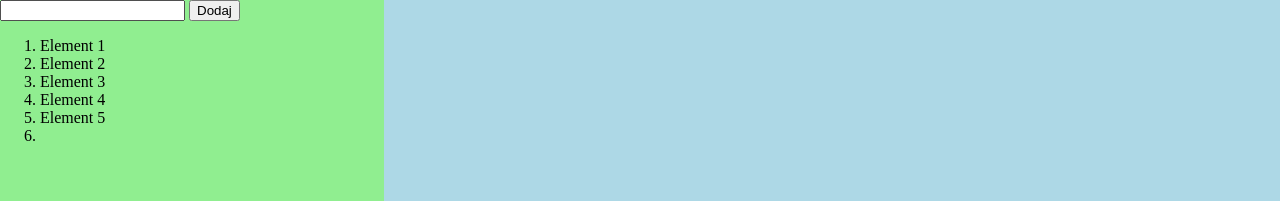
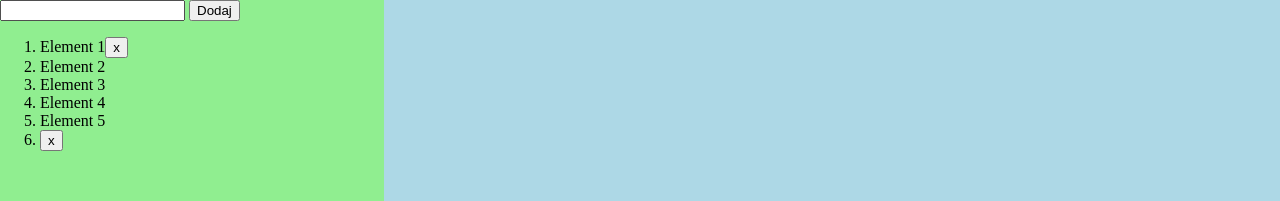
Before and after one commit to piotr3290/IPM, a plain HTML site: page lab3/index.html in a window 1280 px wide. Both pictures are taken after a click on the button "Dodaj". Shown: the top 201 px of the page. Drawn offline with Linux system fonts and the light colour scheme.

Commit message:
deleting elements from list

```diff
--- a/lab3/index.html
+++ b/lab3/index.html
@@ -13,7 +13,7 @@
         <input id="input-list" type="text"/>
         <button onclick="addToList()">Dodaj</button>
         <ol id="draggable-list">
-            <li draggable="true">Element 1</li>
+            <li draggable="true">Element 1<button onclick="deleteElement(event)">x</button></li>
             <li draggable="true">Element 2</li>
             <li draggable="true">Element 3</li>
             <li draggable="true">Element 4</li>
--- a/lab3/script.js
+++ b/lab3/script.js
@@ -8,7 +8,7 @@ function initPage() {
         });
 }
 
-function addDraggableEvents(draggableElement){
+function addDraggableEvents(draggableElement) {
     draggableElement.addEventListener('dragstart', handleStartDrag);
     draggableElement.addEventListener('dragover', handleDragOver);
     draggableElement.addEventListener('dragenter', handleEnterDrag);
@@ -133,12 +133,24 @@ function collision(block1, block2, yChange, xChange) {
     return isColliding;
 }
 
-function addToList(){
+function addToList() {
     let inputValue = document.getElementById('input-list').value;
     let newElement = document.createElement('li');
     const newContent = document.createTextNode(inputValue);
+
+    let deleteButton = document.createElement('button');
+    deleteButton.onclick = event => deleteElement(event);
+    deleteButton.appendChild(document.createTextNode('x'));
+
     newElement.appendChild(newContent);
-    newElement.setAttribute('draggable','true');
+    newElement.appendChild(deleteButton);
+    newElement.setAttribute('draggable', 'true');
+
     addDraggableEvents(newElement);
+
     document.getElementById('draggable-list').appendChild(newElement);
 }
+
+function deleteElement(event) {
+    event.target.parentElement.remove();
+}
```
